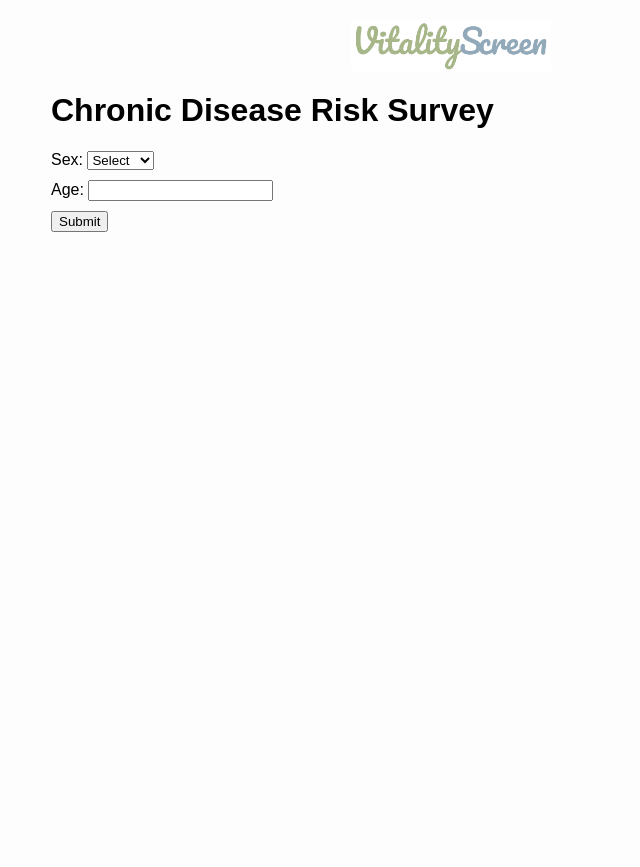
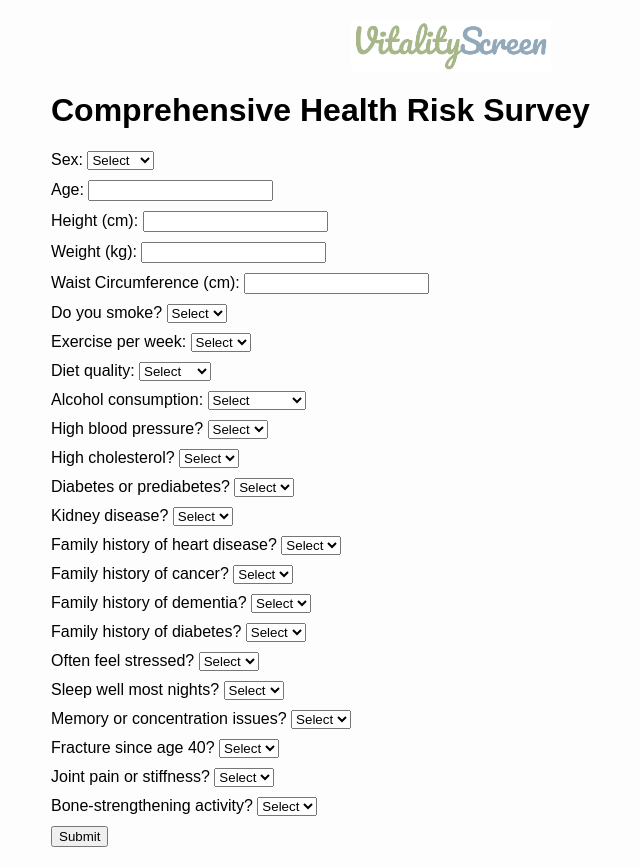
Before and after one commit to vitalityscreen/vitalityscreen-app, a Flask app: page / in a window 1280 px wide. Shown: the whole page, without its empty margins (189-829 px from the left). Before the commit the page ends 232 px from the top, so only its background shows below. Run offline with Flask 3, Linux system fonts and the light colour scheme.

Commit message:
Add files via upload

```diff
--- a/templates/index.html
+++ b/templates/index.html
@@ -9,16 +9,33 @@
 <body>
     <div class="container">
         <img src="/static/logo.png" alt="VitalityScreen Logo" class="logo">
-        <h1>Chronic Disease Risk Survey</h1>
+        <h1>Comprehensive Health Risk Survey</h1>
         <form id="surveyForm">
             <label>Sex:
-                <select name="sex" required>
-                    <option value="">Select</option>
-                    <option value="male">Male</option>
-                    <option value="female">Female</option>
-                </select>
+                <select name="sex" required><option value="">Select</option><option value="Male">Male</option><option value="Female">Female</option></select>
             </label>
             <label>Age: <input type="number" name="age" required></label>
+            <label>Height (cm): <input type="number" name="height" required></label>
+            <label>Weight (kg): <input type="number" name="weight" required></label>
+            <label>Waist Circumference (cm): <input type="number" name="waist" required></label>
+            <label>Do you smoke? <select name="smoke" required><option value="">Select</option><option>Yes</option><option>No</option></select></label>
+            <label>Exercise per week: <select name="exercise" required><option value="">Select</option><option>None</option><option>1-2</option><option>3-5</option><option>6+</option></select></label>
+            <label>Diet quality: <select name="diet" required><option value="">Select</option><option>Poor</option><option>Average</option><option>Good</option></select></label>
+            <label>Alcohol consumption: <select name="alcohol" required><option value="">Select</option><option>None</option><option>Occasionally</option><option>Regularly</option></select></label>
+            <label>High blood pressure? <select name="bp" required><option value="">Select</option><option>Yes</option><option>No</option></select></label>
+            <label>High cholesterol? <select name="cholesterol" required><option value="">Select</option><option>Yes</option><option>No</option></select></label>
+            <label>Diabetes or prediabetes? <select name="diabetes" required><option value="">Select</option><option>Yes</option><option>No</option></select></label>
+            <label>Kidney disease? <select name="kidney" required><option value="">Select</option><option>Yes</option><option>No</option></select></label>
+            <label>Family history of heart disease? <select name="fh_heart" required><option value="">Select</option><option>Yes</option><option>No</option></select></label>
+            <label>Family history of cancer? <select name="fh_cancer" required><option value="">Select</option><option>Yes</option><option>No</option></select></label>
+            <label>Family history of dementia? <select name="fh_dementia" required><option value="">Select</option><option>Yes</option><option>No</option></select></label>
+            <label>Family history of diabetes? <select name="fh_diabetes" required><option value="">Select</option><option>Yes</option><option>No</option></select></label>
+            <label>Often feel stressed? <select name="stress" required><option value="">Select</option><option>Yes</option><option>No</option></select></label>
+            <label>Sleep well most nights? <select name="sleep" required><option value="">Select</option><option>Yes</option><option>No</option></select></label>
+            <label>Memory or concentration issues? <select name="cognitive" required><option value="">Select</option><option>Yes</option><option>No</option></select></label>
+            <label>Fracture since age 40? <select name="fracture" required><option value="">Select</option><option>Yes</option><option>No</option></select></label>
+            <label>Joint pain or stiffness? <select name="joint" required><option value="">Select</option><option>Yes</option><option>No</option></select></label>
+            <label>Bone-strengthening activity? <select name="activity" required><option value="">Select</option><option>Yes</option><option>No</option></select></label>
             <button type="submit">Submit</button>
         </form>
         <div id="dashboard" style="margin-top:20px;"></div>
```
